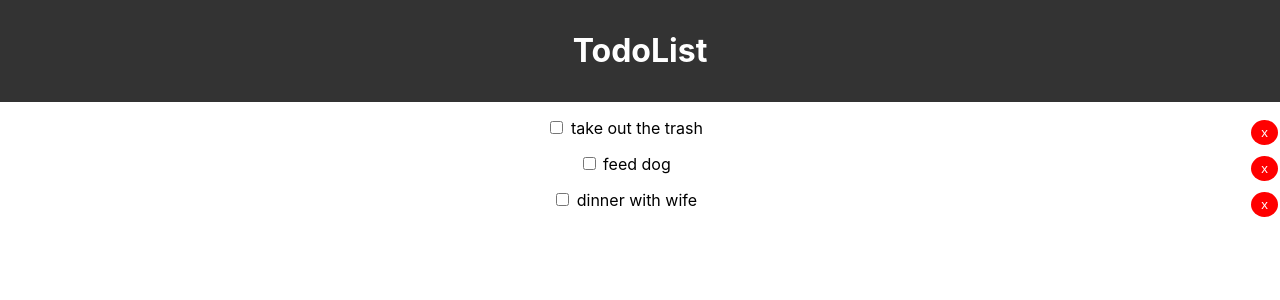
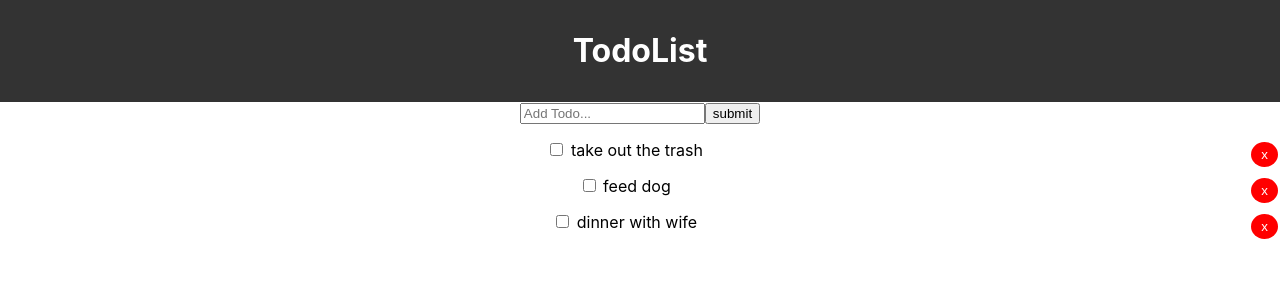
Before and after one commit to reedm26/new-react, a React (Create React App) app: page / in a window 1280 px wide. Shown: the top 300 px of the page. Built offline with nearby package versions, Linux system fonts and the light colour scheme.

Commit message:
can add new todo

```diff
--- a/src/App.js
+++ b/src/App.js
@@ -1,8 +1,8 @@
 import React, { Component } from "react";
-
 import "./App.css";
 import Todos from "./Components/Todos";
 import Header from "./Components/layout/Header";
+import AddTodo from "./Components/AddTodo";
 class App extends Component {
   state = {
     todos: [
@@ -38,10 +38,22 @@
       todos: [...this.state.todos.filter((todo) => todo.id !== id)],
     });
   };
+
+  addTodo = (title) => {
+    const newTodo = {
+      id: 4,
+      title,
+      completed: false,
+    };
+    this.setState({
+      todos: [...this.state.todos, newTodo],
+    });
+  };
   render() {
     return (
       <div className="App">
         <Header />
+        <AddTodo addTodo={this.addTodo} />
         <Todos
           todos={this.state.todos}
           markComplete={this.markComplete}
--- /dev/null
+++ b/src/Components/AddTodo.js
@@ -0,0 +1,34 @@
+import React, { Component } from "react";
+
+export class AddTodo extends Component {
+  state = {
+    title: "",
+  };
+
+  onChange = (e) =>
+    this.setState({
+      [e.target.name]: e.target.value,
+    });
+  onSubmit = (e) => {
+    e.preventDefault();
+    this.props.addTodo(this.state.title);
+    this.setState({ title: "" });
+  };
+  render() {
+    return (
+      <div>
+        <form onSubmit={this.onSubmit}>
+          <input
+            type="text"
+            placeholder="Add Todo..."
+            name="title"
+            value={this.state.title}
+            onChange={this.onChange}
+          />
+          <input type="submit" value="submit" className="btn" />
+        </form>
+      </div>
+    );
+  }
+}
+export default AddTodo;
--- a/src/Components/TodoItems.js
+++ b/src/Components/TodoItems.js
@@ -36,7 +36,11 @@
             onChange={this.props.markComplete.bind(this, id)}
           />{" "}
           {title}
-          <button onClick={this.props.delTodo.bind(this, id)} style={btnStyle}>
+          <button
+            onClick={this.props.delTodo.bind(this, id)}
+            // @ts-ignore
+            style={btnStyle}
+          >
             x
           </button>
         </p>
```
